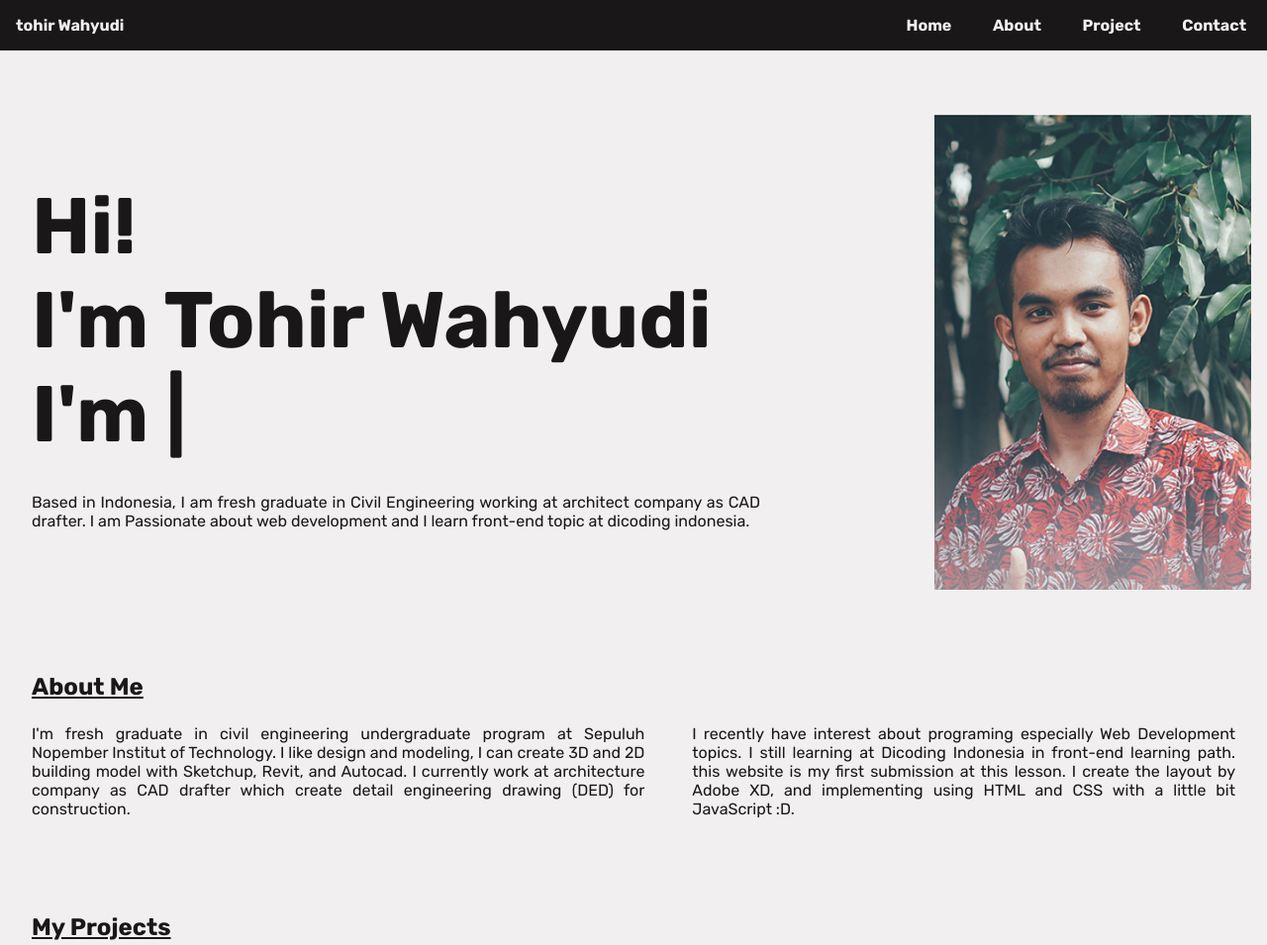
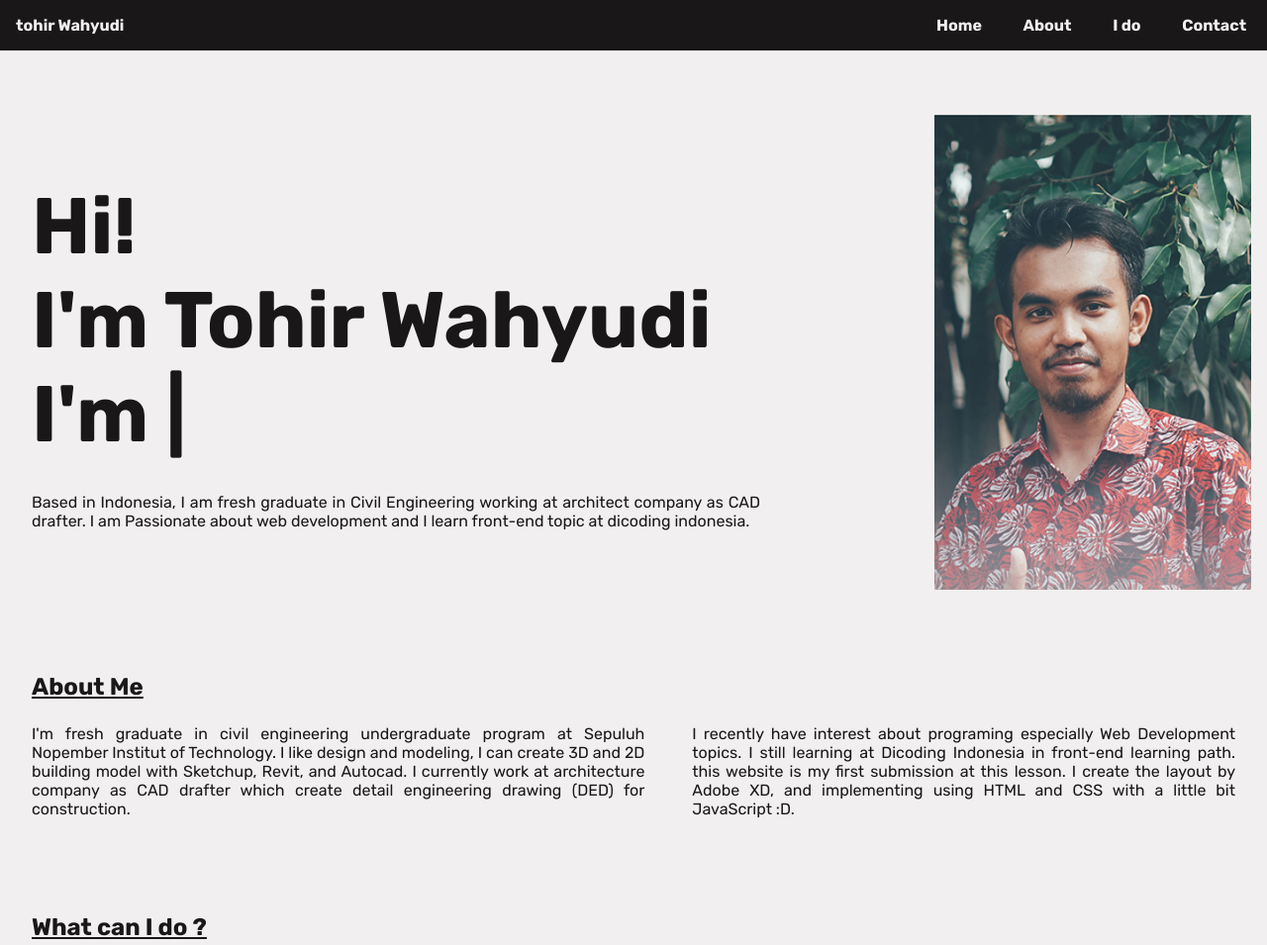
Before and after one commit to selimbei/my-home-page, a plain HTML site: page index.html in a window 1280 px wide. Shown: the top 955 px of the page at 99% size. Drawn offline with Linux system fonts and the light colour scheme.

Commit message:
Update index.html

```diff
--- a/index.html
+++ b/index.html
@@ -17,7 +17,7 @@
                 <ul class="bold color1">
                     <li><a href="#home" class="color1">Home</a></li>
                     <li><a href="#about" class="color1">About</a></li>
-                    <li><a href="#project" class="color1">Project</a></li>
+                    <li><a href="#project" class="color1">I do</a></li>
                     <li><a href="#contact" class="color1">Contact</a></li>
                 </ul>
             </div>
@@ -61,7 +61,7 @@
         </div>
         <div class="container">
             <article id="project">
-                <h1 class="underline">My Projects</h1>
+                <h1 class="underline">What can I do ?</h1>
                 <div id="myBtnContainer">
                     <button class="btn active" onclick="show('all')">All</button>
                     <button class="btn" onclick="show('civil')">Civil Engineering</button>
@@ -132,5 +132,5 @@
         </div>
     </footer>
 </body>
-<script src="/main.js"></script>
+<script src="main.js"></script>
 </html>
```
